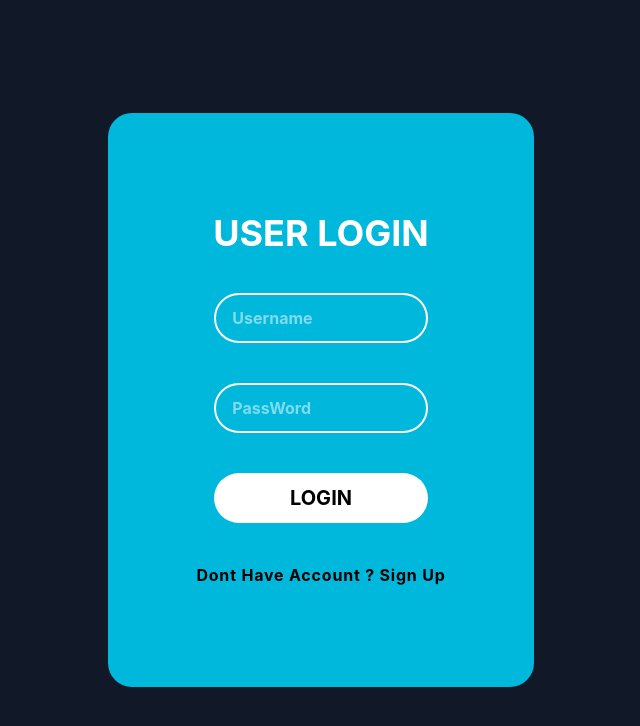
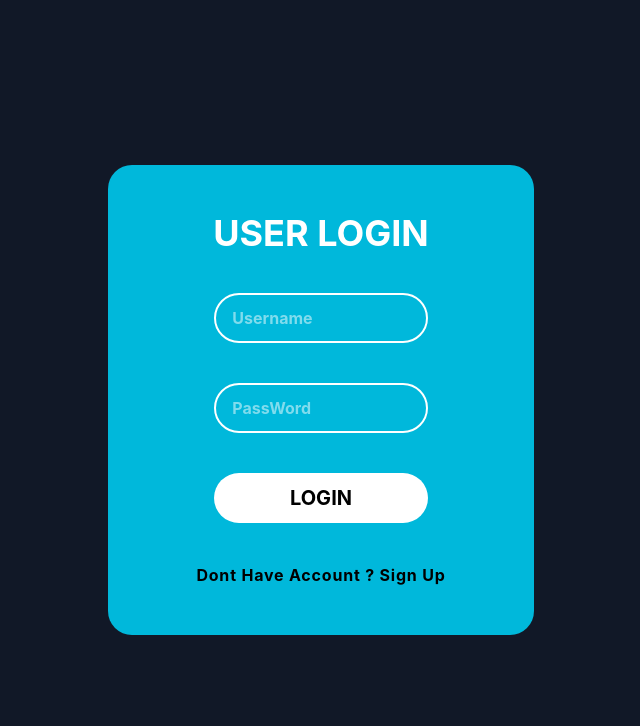
Before and after one commit to Skjuned-89/AdminPage-github.io, a React (Vite) app: page / in a window 1280 px wide. Shown: the top 726 px of the page, without its empty margins (319-959 px from the left). Built offline with nearby package versions, Linux system fonts and the light colour scheme.

Commit message:
improve UI

```diff
--- a/src/components/Dashcomp.jsx
+++ b/src/components/Dashcomp.jsx
@@ -98,7 +98,7 @@ function RecentActivity() {
   );
 }
 export default function DashboardRight() {
-  let Name ,userName
+  let Name, userName
   const isLoggedin = localStorage.getItem('isLoggedIn')
   if (isLoggedin) {
     userName = localStorage.getItem('user')
--- a/src/pages/Login.jsx
+++ b/src/pages/Login.jsx
@@ -18,7 +18,7 @@ const Login = () => {
     }
     return (
         <div className='w-screen h-screen flex justify-center items-center bg-[#111827] '>
-            <div className="w-1/3 py-[100px] hover:shadow-[0px_0px_60px_1px_rgba(0,0,0,.5)] transition-all rounded-3xl overflow-hidden bg-cyan-500 text-white flex flex-col justify-center items-center gap-10 uppercase">
+            <div className="w-1/3 py-[3rem] hover:shadow-[0px_0px_60px_1px_rgba(0,0,0,.5)] transition-all rounded-3xl overflow-hidden bg-cyan-500 text-white flex flex-col justify-center items-center gap-10 uppercase">
                 <div className="text-4xl font-bold">User Login</div>
                 <input className='text-white border-2 w-1/2 h-[50px] indent-4 rounded-full font-bold' type="text" placeholder='Username' onChange={(e) => { setUsername(e.target.value) }} />
                 <input className='text-white border-2 w-1/2 h-[50px] indent-4 rounded-full font-bold' type="text" placeholder='PassWord' onChange={(e) => { setPassword(e.target.value) }} />
--- a/src/pages/Signup.jsx
+++ b/src/pages/Signup.jsx
@@ -19,7 +19,7 @@ const Signup = () => {
 
   return (
     <div className='w-screen h-screen flex justify-center items-center bg-[#111827] '>
-      <div className="w-1/3 py-[100px] hover:shadow-[0px_0px_60px_1px_rgba(0,0,0,.5)] transition-all rounded-3xl overflow-hidden bg-cyan-500 text-white flex flex-col justify-center items-center gap-10 uppercase">
+      <div className="w-1/3 py-[3rem] hover:shadow-[0px_0px_60px_1px_rgba(0,0,0,.5)] transition-all rounded-3xl overflow-hidden bg-cyan-500 text-white flex flex-col justify-center items-center gap-10 uppercase">
         <div className=" flex flex-col justify-center items-center gap-2">
           <div className="text-4xl font-bold">Sign Up</div>
           <p className='capitalize text-black font-bold'>Please Enter Your valid Details to signup</p>
```
